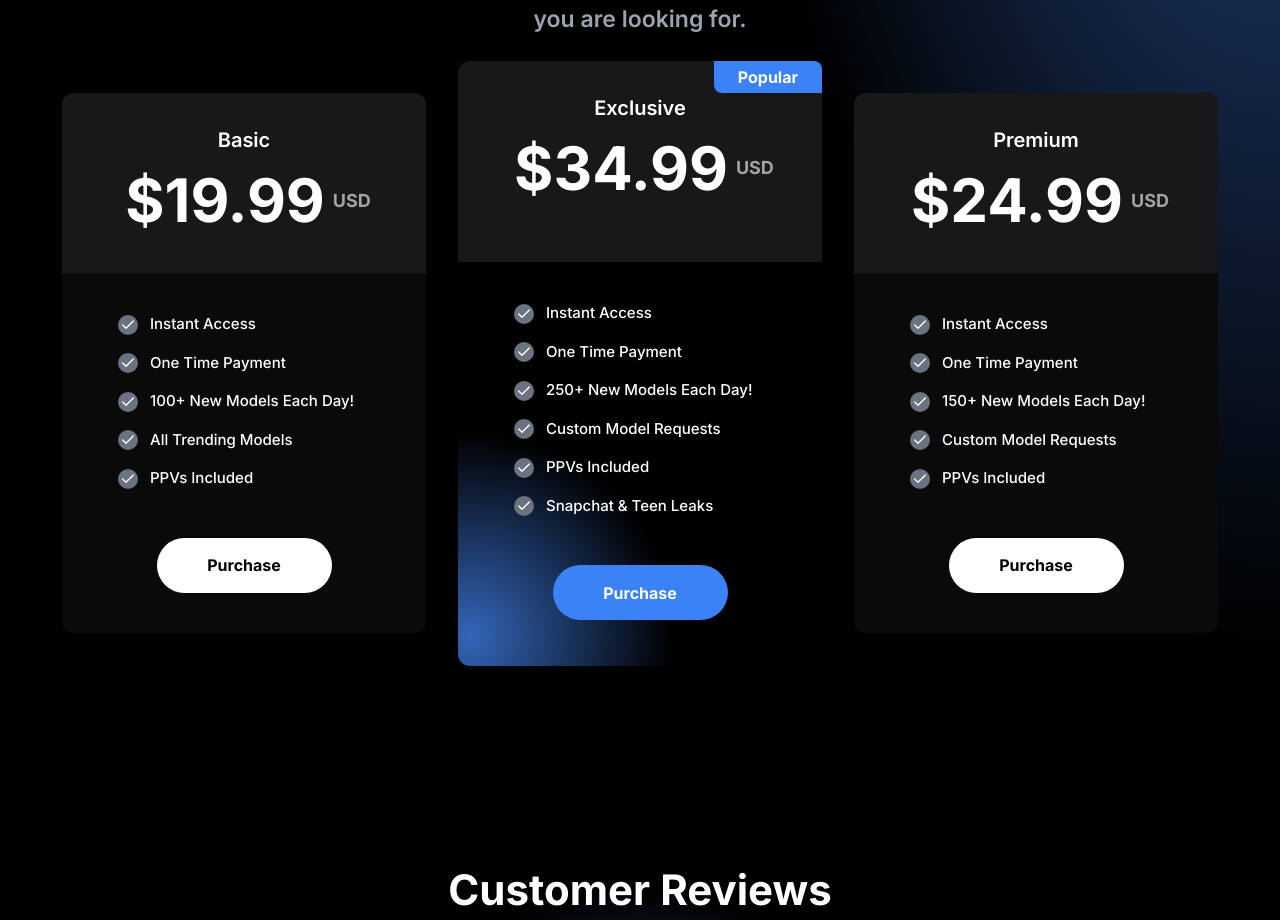
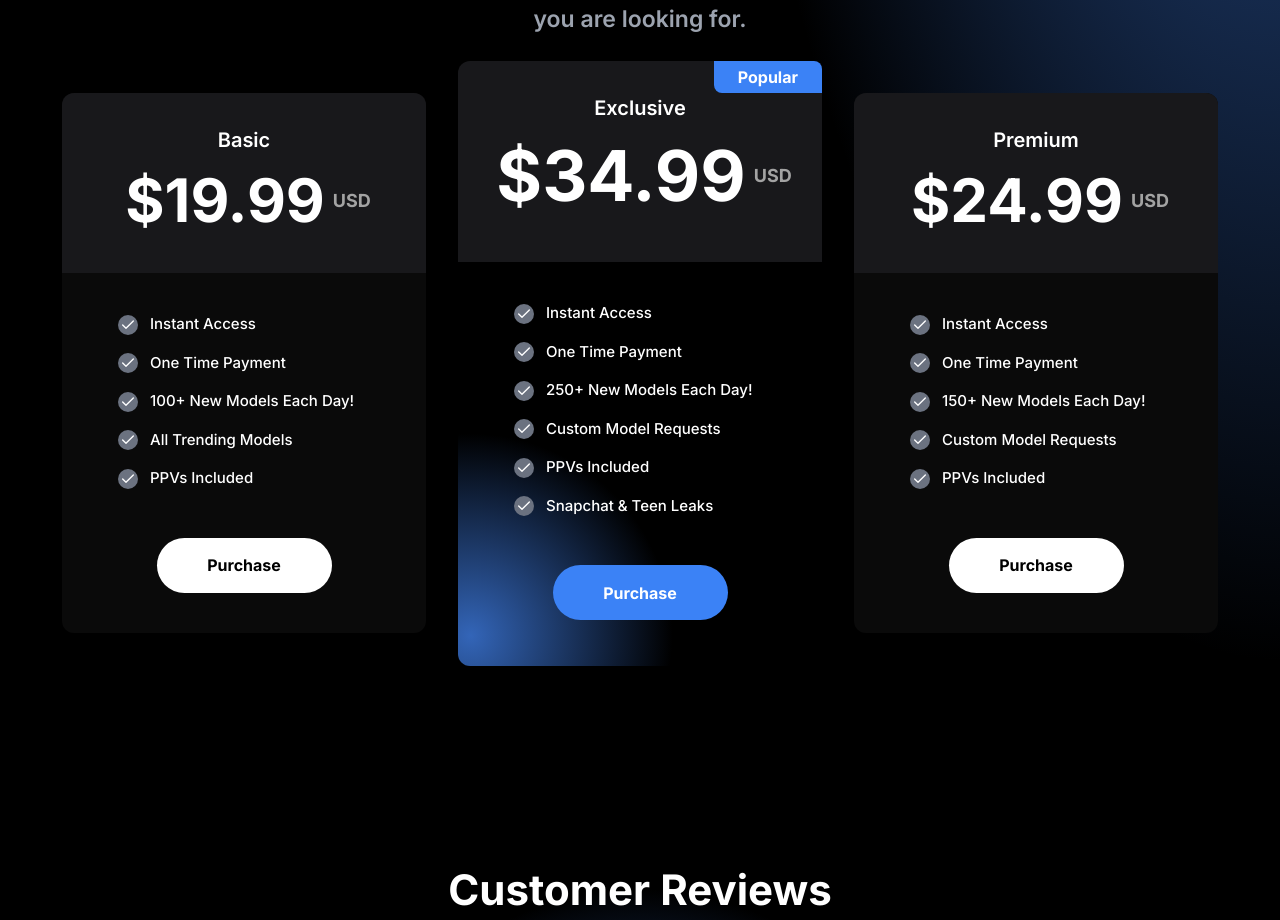
Before and after one commit to Launchpumpfun/test, a Next.js app: page / in a window 1280 px wide. Shown: the part 968-1888 px from the top of the page. Built offline with nearby package versions, Linux system fonts and the light colour scheme.

Commit message:
Update index.tsx

```diff
--- a/src/components/Pricing/index.tsx
+++ b/src/components/Pricing/index.tsx
@@ -100,7 +100,7 @@ export default function Pricing() {
 						<div className="flex flex-row gap-2 items-center justify-center">
 							<span className="text-[20px] text-neutral-400 font-bold pb-10">
 							</span>
-							<span className="text-[60px] font-bold">$34.99</span>
+							<span className="text-[70px] font-bold">$34.99</span>
 							<span className="text-[18px] text-neutral-400 font-bold">
 								USD
 							</span>
```
